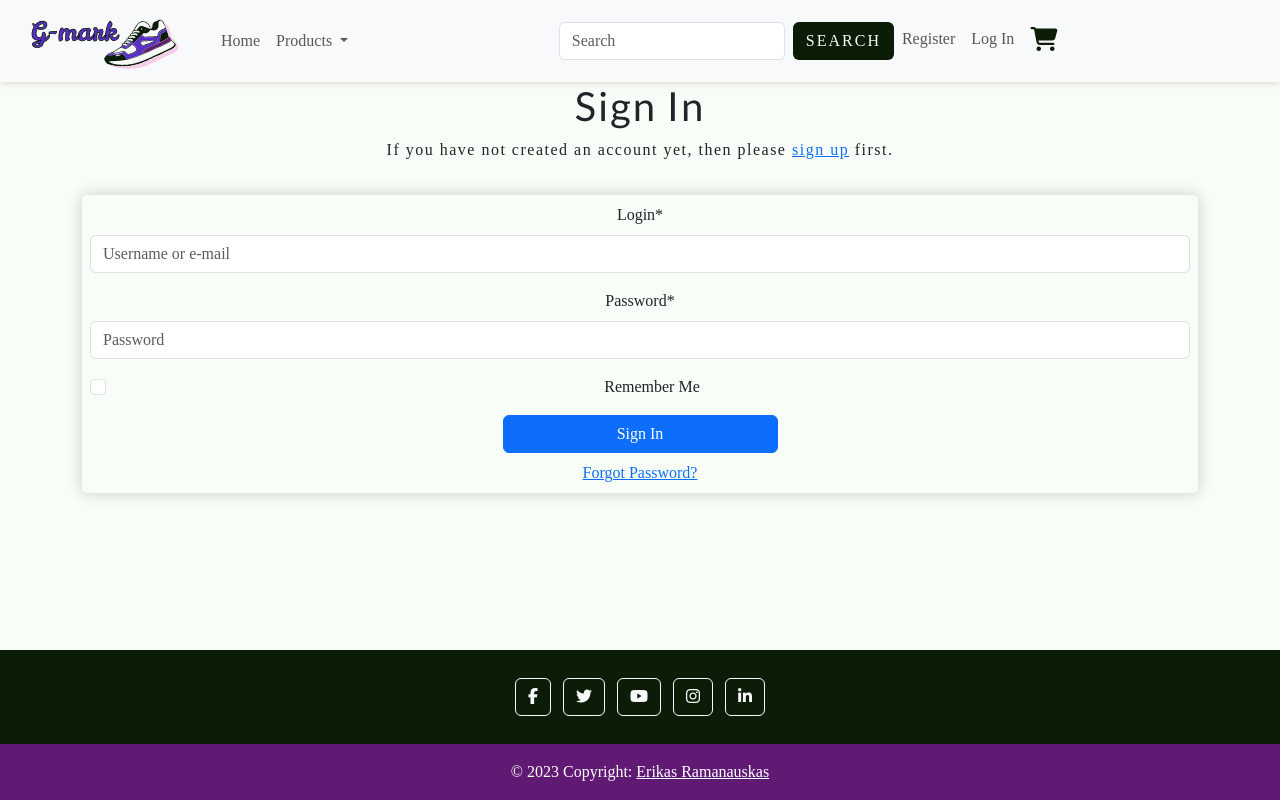
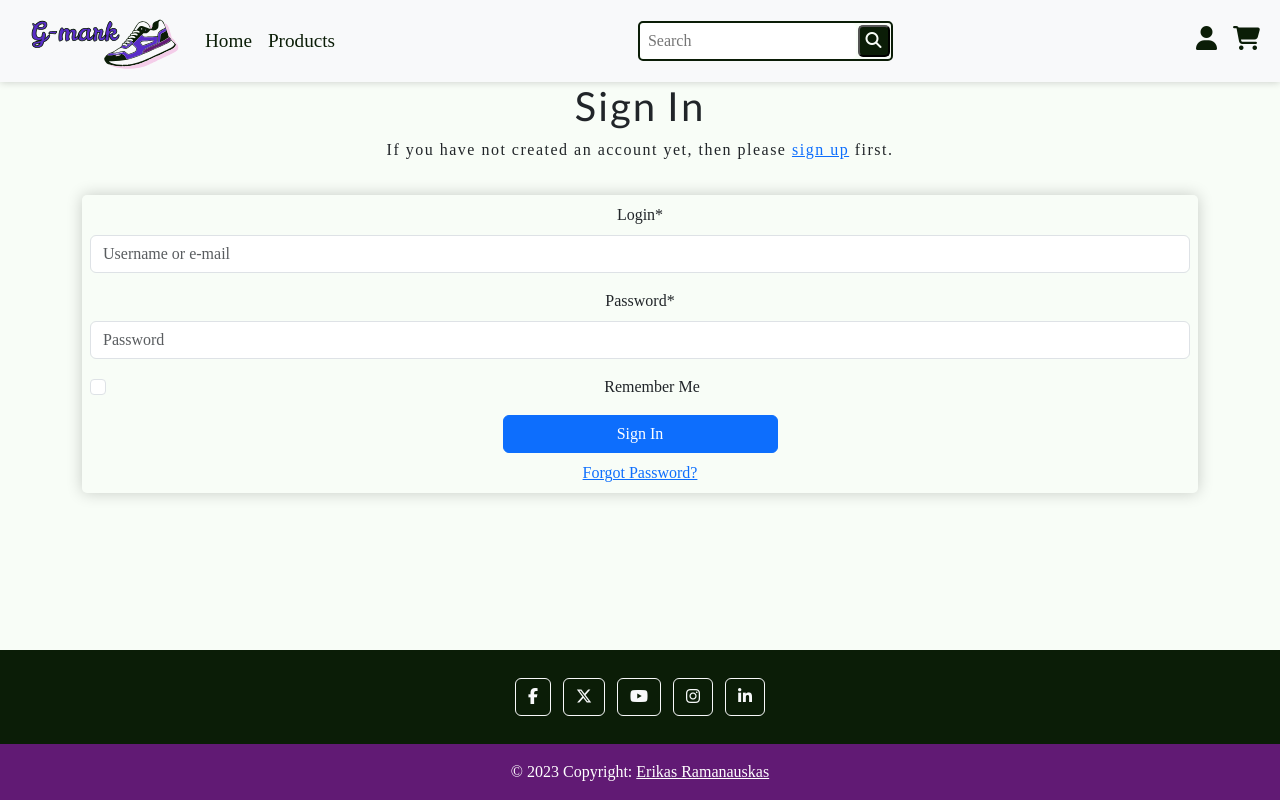
Before and after one commit to Erikas-Ramanauskas/Milestone-Project-4, a Django app: a page that uses templates/includes/footer.html in a window 1280 px wide. Run offline with Django 4.2, Linux system fonts and the light colour scheme; data comes from the database, SQL or seed files in the repository; data that the repository does not hold is empty; parts of the project's set-up code (start-up, migrations or seed data) failed here and were passed over; some libraries are stand-ins or nearby versions.

Commit message:
Added order list

```diff
--- a/g_mark/settings.py
+++ b/g_mark/settings.py
@@ -232,7 +232,7 @@ DEFAULT_AUTO_FIELD = 'django.db.models.BigAutoField'
 MESSAGE_STORAGE = 'django.contrib.messages.storage.session.SessionStorage'
 
 # Stripe
-FREE_DELIVERY_THRESHOLD = 99
+FREE_DELIVERY_THRESHOLD = 30
 STANDARD_DELIVERY_PERCENTAGE = 10
 STRIPE_CURRENCY = 'gbp'
 STRIPE_PUBLIC_KEY = os.environ.get('STRIPE_PUBLIC_KEY', '')
--- a/profiles/urls.py
+++ b/profiles/urls.py
@@ -3,6 +3,7 @@ from . import views
 
 urlpatterns = [
     path('', views.profile, name='profile'),
+    path('order_list/', views.order_list, name='order_list'),
     path('order_history/<order_number>',
          views.order_history, name='order_history'),
 ]
--- a/static/css/base.css
+++ b/static/css/base.css
@@ -167,9 +161,70 @@ footer {
   border-radius: 5px;
 }
 
+/* Navigation */
+.navbar-brand {
+  margin-right: 0;
+}
+
+.dropdown-toggle::after {
+  display: none;
+}
+
+#navbar-supported-content > div {
+  width: 100%;
+  display: flex;
+  justify-content: space-between;
+  align-items: center;
+  flex-direction: row;
+}
+
+.nav-link {
+  font-size: 1.2rem;
+  font-weight: 500;
+  color: var(--text);
+}
+
+.nav-link:is(:hover, :focus) {
+  color: var(--primary);
+  text-decoration: underline;
+}
+
+/* Search Button */
+
+#search-button {
+  background-color: var(--background);
+  border: 2px solid var(--text);
+  border-radius: 5px;
+
+  input {
+    border: none;
+    border-radius: 5px;
+  }
+  input:focus {
+    outline: none;
+  }
+}
+
+#search-button:is(:hover, :focus) {
+  border: 2px solid var(--primary);
+}
+
+#btn-search {
+  font-size: 1rem;
+  width: 2rem;
+  aspect-ratio: 1/1;
+  border-radius: 5px;
+  margin: 0.1rem;
+  background-color: var(--text);
+  color: var(--background);
+}
+
+#btn-search:is(:hover, :focus) {
+  background-color: var(--primary);
+  color: var(--background);
+}
+
 .dropdown-menu div {
-  width: 80vw;
-  max-height: 80vh;
   display: flex;
   flex-direction: row;
 }
@@ -211,12 +273,14 @@ footer {
   list-style: none;
 }
 
-.nav-item .fa-cart-shopping {
+.nav-item .fa-cart-shopping,
+.nav-item .fa-user {
   font-size: 1.5rem;
   color: var(--text);
 }
 
-.nav-item .fa-cart-shopping:is(:hover, :focus) {
+.nav-item .fa-cart-shopping:is(:hover, :focus),
+.nav-item .fa-user:is(:hover, :focus) {
   color: var(--primary);
 }
 
--- a/static/js/base.js
+++ b/static/js/base.js
@@ -1,11 +1,22 @@
 // Wait for the document to be ready
-document.addEventListener('DOMContentLoaded', function () {
-    // Get all elements with class 'toast'
-    var toastElements = document.querySelectorAll('.toast');
+document.addEventListener("DOMContentLoaded", function () {
+  // Get all elements with class 'toast'
+  const toastElements = document.querySelectorAll(".toast");
 
-    // Initialize Bootstrap Toast for each element
-    toastElements.forEach(function (toastElement) {
-        var bootstrapToast = new bootstrap.Toast(toastElement);
-        bootstrapToast.show();
-    });
+  // Initialize Bootstrap Toast for each element
+  toastElements.forEach(function (toastElement) {
+    const bootstrapToast = new bootstrap.Toast(toastElement);
+    bootstrapToast.show();
+  });
+
+  // Eddit meniu
+  const ulList = document.querySelectorAll(".product-list ul");
+  const windowHeight = window.innerHeight;
+
+  for (let ul of ulList) {
+    const li = ul.querySelectorAll("li");
+
+    const numberOfColumns = Math.ceil(li.length / 16);
+    ul.style.width = `${numberOfColumns * 200}px`;
+  }
 });
--- a/templates/includes/footer.html
+++ b/templates/includes/footer.html
@@ -13,8 +13,7 @@
 
       <!-- Twitter -->
       <a class="btn btn-outline-light btn-floating m-1" href="https://twitter.com/" role="button"
-        ><i class="fab fa-twitter"></i
-      ></a>
+        ><i class="fa-brands fa-x-twitter"></i></a>
 
       <!-- YouTube -->
       <a class="btn btn-outline-light btn-floating m-1" href="https://www.youtube.com/" role="button"
--- a/templates/includes/navbar.html
+++ b/templates/includes/navbar.html
@@ -11,16 +11,17 @@
         class="navbar-toggler"
         type="button"
         data-bs-toggle="collapse"
-        data-bs-target="#navbarSupportedContent"
-        aria-controls="navbarSupportedContent"
+        data-bs-target="#navbar-supported-content"
+        aria-controls="navbar-supported-content"
         aria-expanded="false"
         aria-label="Toggle navigation"
       >
         <span class="navbar-toggler-icon"></span>
       </button>
       <!--  navigation list -->
-      <div class="collapse navbar-collapse" id="navbarSupportedContent">
-        <ul class="navbar-nav me-auto mb-2 mb-lg-0">
+      <div class="collapse navbar-collapse" id="navbar-supported-content">
+        <div>
+          <ul class="navbar-nav mb-2 mb-lg-0">
             <li class="nav-item">
               <a
                 class="nav-link {% if url_name == 'home' %} active {% endif %}"
@@ -42,7 +43,7 @@
                 Products
               </a>
               <!-- both list loops though avialable options. if there are no shoe of specific brand or category the meniu will not display the category or brand -->
-            <div class="dropdown-menu">
+              <div class="dropdown-menu product-list">
                 <div>
                   <div>
                     <p class="color-4-bg dropdown-item navigation-type mb-0">By brand</p>
@@ -77,11 +78,22 @@
               </div>
             </li>
           </ul>
-        <form class="d-flex" role="search" method="GET" action="{% url 'products' %}">
-          <input class="form-control me-2" type="search" placeholder="Search" aria-label="Search" name="q" />
-          <button class="btn btn-special" type="submit">Search</button>
+          <form class="d-flex" id="search-button" role="search" method="GET" action="{% url 'products' %}">
+            <input class="px-2" type="search" placeholder="Search" aria-label="Search" name="q" />
+            <button id="btn-search" type="submit"><i class="fa-solid fa-magnifying-glass"></i></button>
           </form>
-        <ul id="log-in-items" class="navbar-nav me-auto mb-2 mb-lg-0">
+          <ul id="log-in-items" class="navbar-nav mb-2 mb-lg-0">
+            <li class="nav-item dropdown">
+              <a
+                class="nav-link dropdown-toggle"
+                href="#"
+                role="button"
+                data-bs-toggle="dropdown"
+                aria-expanded="false"
+              >
+                <i class="fa-solid fa-user"></i>
+              </a>
+              <ul class="dropdown-menu">
                 {% if request.user.is_authenticated %} {% if request.user.is_superuser %}
                 <li class="nav-item">
                   <a
@@ -94,18 +106,27 @@
                 {% endif %}
                 <li class="nav-item">
                   <a
+                    class="nav-link {% if url_name == 'profile' %} active {% endif %}"
+                    aria-current="page"
+                    href="{% url 'profile' %}"
+                    >Profile</a
+                  >
+                </li>
+                <li class="nav-item">
+                  <a
+                    class="nav-link {% if url_name == 'order_list' %} active {% endif %}"
+                    aria-current="page"
+                    href="{% url 'order_list' %}"
+                    >Order History</a
+                  >
+                </li>
+                <li><hr class="dropdown-divider" /></li>
+                <li class="nav-item">
+                  <a
                     class="nav-link {% if url_name == 'accounts_logout' %} active {% endif %}"
                     aria-current="page"
                     href="{% url 'account_logout' %}"
                     >Log Out</a
-            >
-          </li>
-          <li class="nav-item">
-            <a
-              class="nav-link {% if url_name == 'profile' %} active {% endif %}"
-              aria-current="page"
-              href="{% url 'profile' %}"
-              >Profile</a
                   >
                 </li>
                 {% else %}
@@ -126,11 +147,15 @@
                   >
                 </li>
                 {% endif %}
+              </ul>
+            </li>
             <li class="nav-item">
-            <a class="nav-link" aria-current="page" href="{% url 'bag' %}"><i class="fa-solid fa-cart-shopping"></i></a>
+              <a class="nav-link" aria-current="page" href="{% url 'bag' %}"
+                ><i class="fa-solid fa-cart-shopping"></i
+              ></a>
             </li>
           </ul>
-
+        </div>
         <!-- search  -->
       </div>
     </div>
```
Also changed, not shown: other parts of static/css/base.css (+17 -16 lines), home/static/home/css/home.css (+21 -23 lines), home/templates/home/home.html (+109 -37 lines), products/static/products/css/products.css (+15 -16 lines), products/templates/products/add_product.html (+5 -5 lines), profiles/templates/profiles/order_list.html (added, +62 -0 lines), profiles/templates/profiles/profile.html (+4 -42 lines), profiles/views.py (+13 -0 lines). Lines whose indentation alone changed are shown as unchanged.
